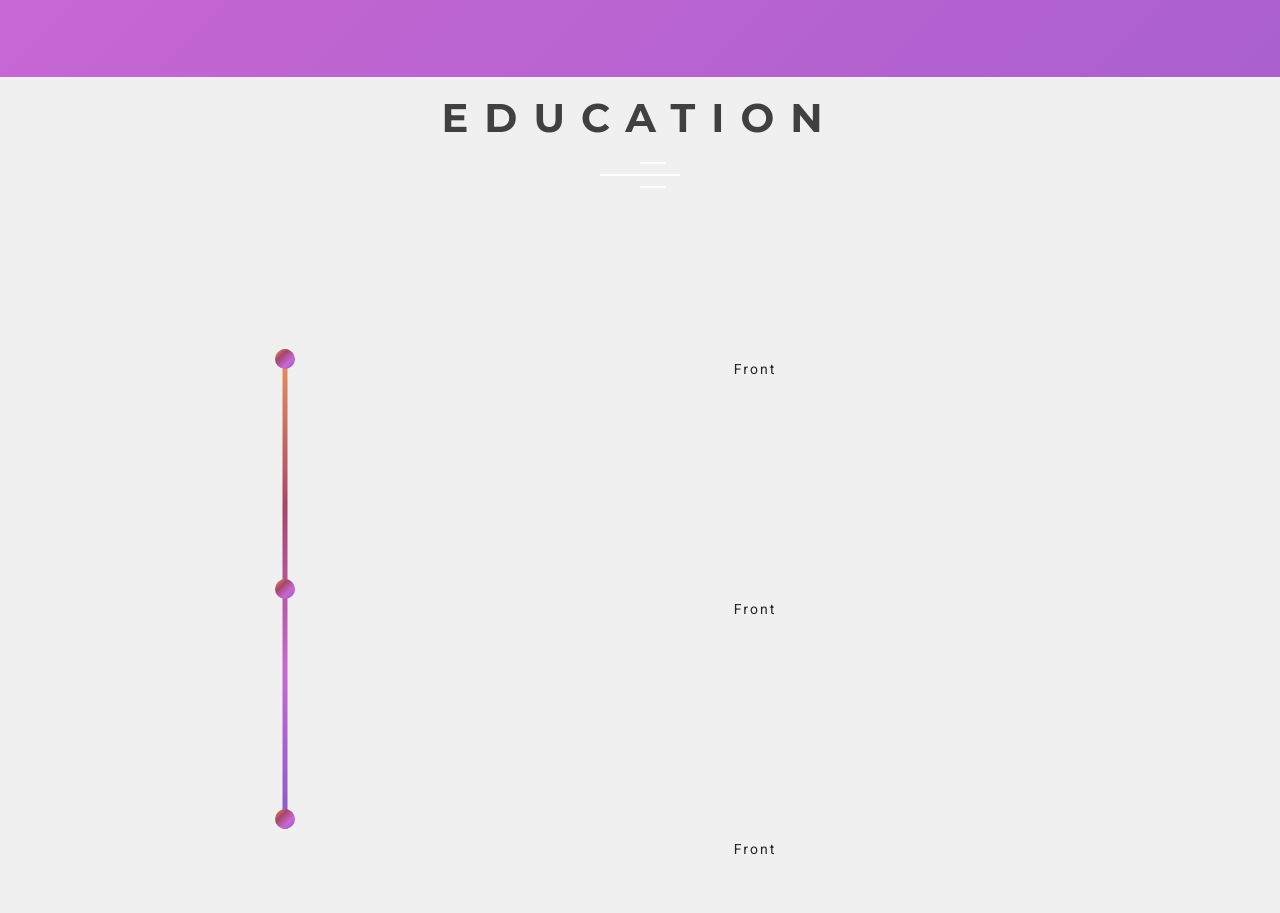
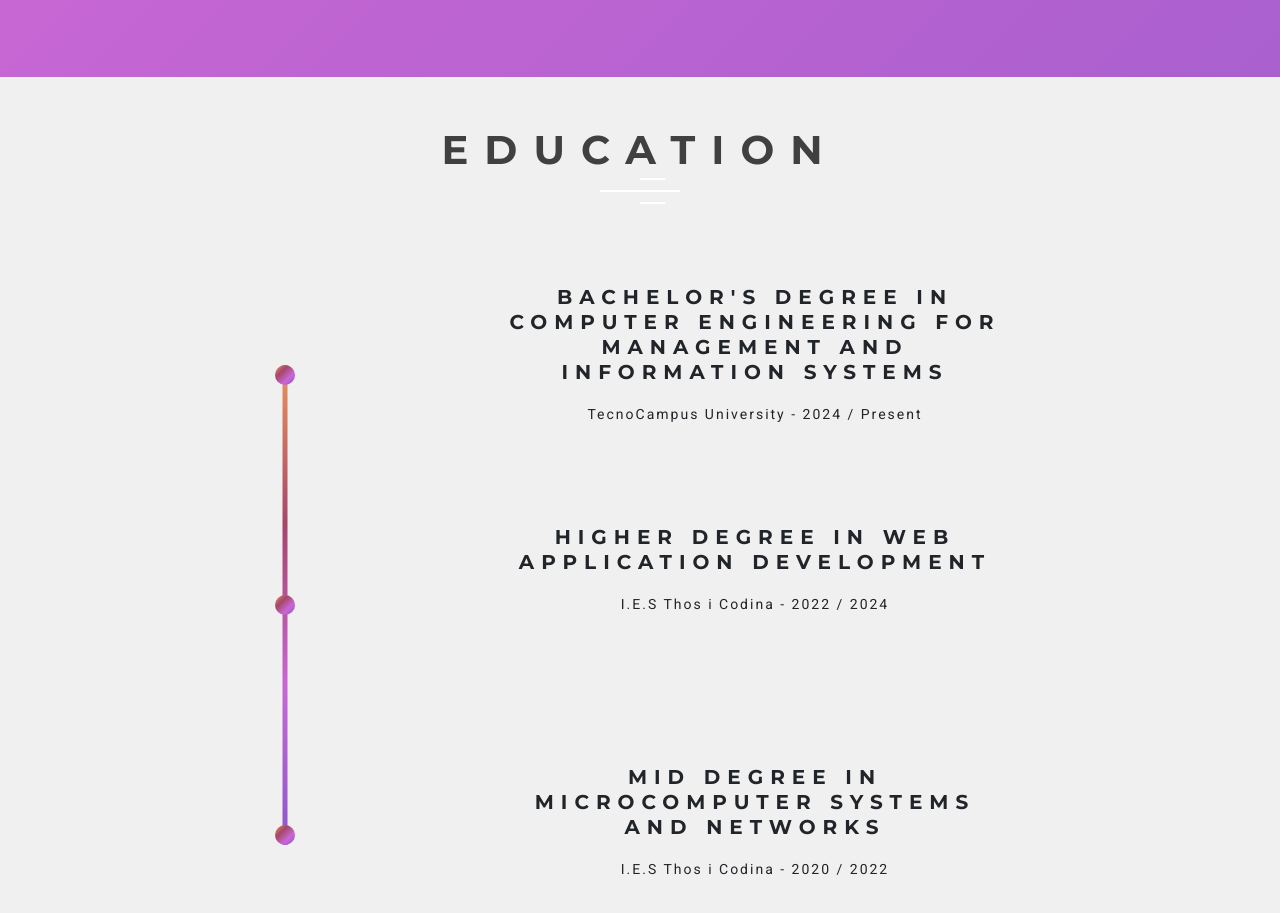
Before and after one commit to polanmarc/Portfolio, a React (Vite) app: page / in a window 1280 px wide. Shown: the part 860-1773 px from the top of the page. Built offline with nearby package versions, Linux system fonts and the light colour scheme.

Commit message:
seccion de Educacion casi acabada

```diff
--- a/src/components/Education.jsx
+++ b/src/components/Education.jsx
@@ -8,8 +8,8 @@ function Education() {
     const { t } = useTranslation();
 
     return (
-        <div id="education" className="d-flex justify-content-center flex-column text-center align-self-center">
-            <div className="d-flex justify-content-center flex-column text-center align-self-center w-100 p-3">
+        <div id="education" className="d-flex py-5 justify-content-center flex-column text-center align-self-center">
+            <div className="d-flex justify-content-center flex-column text-center align-self-center w-100">
                 <h2>{t('education')}</h2>
             </div>
             <div className="lines-thing text-center"></div>
@@ -26,29 +26,42 @@ function Education() {
                     <label className="labelCard">
                         <input type="checkbox" />
                         <div className="card">
-                            <div className="front-dark">Front</div>
-                            <div className="back">Back</div>
+                            <div className="front-dark">
+                                <h4>{t('tecnocampus_title')}</h4>
+                                <p>{t('tecnocampus_name_date')}</p>
+                            </div>
+                            <div className="back">
+                                <p>{t('tecnocampus_description')}</p>
+                            </div>
                         </div>
                     </label>
                     <label className="labelCard">
                         <input type="checkbox" />
                         <div className="card">
-                            <div className="front-dark">Front</div>
-                            <div className="back">Back</div>
+                            <div className="front-dark">
+                                <h4>{t('DAW_title')}</h4>
+                                <p>{t('DAW_name_date')}</p>
+                            </div>
+                            <div className="back">
+                                <p>{t('DAW_description')}</p>
+                            </div>
                         </div>
                     </label>
                     <label className="labelCard">
                         <input type="checkbox" />
                         <div className="card">
-                            <div className="front-dark">Front</div>
-                            <div className="back">Back</div>
+                            <div className="front-dark">
+                                <h4>{t('SMIX_title')}</h4>
+                                <p>{t('SMIX_name_date')}</p>
+                            </div>
+                            <div className="back">
+                                <p>{t('SMIX_description')}</p>
+                            </div>
                         </div>
                     </label>
                 </div>
             </div>
         </div>
-
-
 
         // <div>
         //     <svg className="waves" xmlns="http://www.w3.org/2000/svg"
--- a/src/styles/Card.css
+++ b/src/styles/Card.css
@@ -75,8 +75,8 @@
 .cards-container {
     display: flex;
     flex-direction: column;
-    align-items: flex-start; /* Alinear las tarjetas al inicio */
-    gap: 20px; /* Espacio entre las tarjetas */
+    align-items: flex-start;
+    gap: 20px;
     margin-left: 30px;
 }
 
@@ -87,8 +87,8 @@
     width: 500px;
     height: 200px;
     cursor: pointer;
-    position: relative; /* Eliminar posicionamiento absoluto */
-    margin-bottom: 20px; /* Espacio entre las tarjetas */
+    position: relative;
+    margin-bottom: 20px;
 }
 
 .card {
@@ -107,7 +107,6 @@
     width: 100%;
     background-color: var(--standar-color-text);
     text-align: center;
-    line-height: 200px;
     backface-visibility: hidden;
     border-radius: 5px;
 }
@@ -120,6 +119,24 @@
     background: var(--dark-mate);
     color: var(--standar-color-text);
     transform: rotateX(180deg);
+    padding: 20px;
+}
+
+.front-dark, .back {
+    display: flex;
+    align-items: center;
+    justify-content: center;
+    flex-direction: column;
+    padding: 30px;
+}
+
+.front-dark p, .back p {
+    text-align: justify;
+    font-size: 13px;
+	line-height: 17px;
+	letter-spacing: 1.5px;
+	font-weight: 400;
+	font-family: "Roboto";
 }
 
 label:hover .card {
--- a/src/styles/Education.css
+++ b/src/styles/Education.css
@@ -0,0 +1,3 @@
+#education {
+
+}
--- a/src/styles/Global.css
+++ b/src/styles/Global.css
@@ -49,7 +49,15 @@ h3 {
 	font-size: 28px;
 	line-height: 35px;
 	letter-spacing: 10px;
-	margin-bottom: 10px;
+}
+
+h4 {
+    font-family: "Montserrat";
+    text-transform: uppercase;
+    font-size: 20px;
+    line-height: 25px;
+    letter-spacing: 7px;
+    margin-bottom: 20px;
 }
 
 .icon {
--- a/src/traduction/ca/translation.json
+++ b/src/traduction/ca/translation.json
@@ -7,6 +7,14 @@
     "spanish": "Espanyol",
     "idioma": "Idioma",
     "aboutMe-content": "Soc un programador apassionat i altament motivat, amb excel·lents habilitats per al treball en equip i una comunicació efectiva amb les diverses parts interessades. Em distingeixo per mantenir una actitud de formació contínua, mantenint-me sempre al dia amb les últimes tecnologies i tendències en el camp de la programació.",
-    "education": "Educació"
-
+    "education": "Educació",
+    "tecnocampus_title": "Grau en Enginyeria Informàtica de Gestió i Sistemes d'Informació",
+    "tecnocampus_name_date": "Universitat TecnoCampus - 2024 / Present",
+    "tecnocampus_description": "En el Grau en Enginyeria Informàtica, aprendràs a desenvolupar aplicacions web, mòbils i intel·ligència artificial, a més de dissenyar i gestionar sistemes d'informació, bases de dades, xarxes, servidors i serveis al núvol. També et formaràs en la gestió de projectes i equips. El programa inclou assignatures bàsiques, obligatòries, optatives i un treball final de grau, totes amb un enfocament pràctic que es reforça a través de laboratoris i exercicis integrats en cada matèria tècnica.",
+    "DAW_title": "Grau Superior en Desenvolupament d'Aplicacions Web",
+    "DAW_name_date": "I.E.S Thos i Codina - 2022 / 2024",
+    "DAW_description": "En el Grau Superior en Desenvolupament d'Aplicacions Web, he après a gestionar servidors d'aplicacions, adaptant la seva configuració per al desplegament eficient d'aplicacions web. També vaig adquirir habilitats per implantar i gestionar bases de dades, desenvolupar aplicacions web amb accés a bases de dades utilitzant llenguatges i eines de mapeig adequats, i crear interfícies per a aplicacions web seguint manuals d'estil i estàndards web. A més, em vaig formar en el desplegament i distribució d'aplicacions web en diversos entorns.",
+    "SMIX_title": "Cicle Formatiu de Grau Mitjà en Sistemes Microinformàtics i Xarxes",
+    "SMIX_name_date": "I.E.S Thos i Codina - 2020 / 2022",
+    "SMIX_description": "He instal·lat i mantingut equips i sistemes informàtics en entorns tant monusuari com multiusuari. A més, he gestionat la instal·lació i manteniment d'aplicacions ofimàtiques i corporatives, així com de serveis d'Internet. També he realitzat l'administració, gestió i comercialització d'una petita empresa o taller, i he instal·lat i mantingut serveis de xarxa."
 }
--- a/src/traduction/en/translation.json
+++ b/src/traduction/en/translation.json
@@ -7,5 +7,14 @@
   "spanish": "Spanish",
   "idioma": "Language",
   "aboutMe-content": "I am a passionate and highly motivated programmer, with excellent teamwork skills and effective communication with various stakeholders. I stand out for maintaining a continuous learning attitude, always staying updated with the latest technologies and trends in the field of programming.",
-  "education": "Education"
+  "education": "Education",
+  "tecnocampus_title": "Bachelor's Degree in Computer Engineering for Management and Information Systems",
+  "tecnocampus_name_date": "TecnoCampus University - 2024 / Present",
+  "tecnocampus_description": "In the Bachelor's Degree in Computer Engineering, I learned to develop web and mobile applications, as well as artificial intelligence. Additionally, I gained skills in designing and managing information systems, databases, networks, servers, and cloud services. I also received training in project and team management. The program includes core, mandatory, elective courses, and a final project, all with a practical focus reinforced through labs and integrated exercises in each technical subject.",
+  "DAW_title": "Higher Degree in Web Application Development",
+  "DAW_name_date": "I.E.S Thos i Codina - 2022 / 2024",
+  "DAW_description": "In the Higher Degree in Web Application Development, I learned to manage application servers by adapting their configuration for the efficient deployment of web applications. I also gained skills in deploying and managing databases, developing web applications with database access using appropriate languages and mapping tools, and creating interfaces for web applications according to style guides and web standards. Additionally, I was trained in the deployment and distribution of web applications across various environments.",
+  "SMIX_title": "Mid Degree in Microcomputer Systems and Networks",
+  "SMIX_name_date": "I.E.S Thos i Codina - 2020 / 2022",
+  "SMIX_description": "I have installed and maintained computer systems in both single-user and multi-user environments. Additionally, I have managed the installation and maintenance of office and corporate applications, as well as Internet services. I have also handled the administration, management, and commercialization of a small business or workshop, and I have installed and maintained network services."
 }
--- a/src/traduction/es/translation.json
+++ b/src/traduction/es/translation.json
@@ -7,5 +7,14 @@
   "spanish": "Español",
   "idioma": "Idioma",
   "aboutMe-content": "Soy un programador apasionado y altamente motivado, con excelentes habilidades para el trabajo en equipo y una comunicación efectiva con las diversas partes interesadas. Me destaco por mantener una actitud de aprendizaje continua, manteniéndome siempre actualizado con las últimas tecnologías y tendencias en el campo de la programación.",
-  "education": "Educacion"
+  "education": "Educacion",
+  "tecnocampus_title": "Grado en Ingeniería Informática de Gestión y Sistemas de Información",
+  "tecnocampus_name_date" : "Universidad TecnoCampus - 2024 / Presente",
+  "tecnocampus_description" : "En el Grado en Ingeniería Informática, aprenderás a desarrollar aplicaciones web, móviles e inteligencia artificial, además de diseñar y gestionar sistemas de información, bases de datos, redes, servidores y servicios en la nube. También te formarás en gestión de proyectos y equipos. El programa incluye asignaturas básicas, obligatorias, optativas y un trabajo final de grado, todas con un enfoque práctico que se refuerza a través de laboratorios y ejercicios integrados en cada materia técnica.",
+  "DAW_title": "Grado Superior en Desarrollo de Aplicaciones Web",
+  "DAW_name_date": "I.E.S Thos i Codina - 2022 / 2024",
+  "DAW_description": "En el Grado en Ingeniería Informática, he aprendido a gestionar servidores de aplicaciones, adaptando su configuración para el despliegue eficiente de aplicaciones web. También adquirí habilidades para implantar y gestionar bases de datos, desarrollar aplicaciones web con acceso a bases de datos utilizando lenguajes y herramientas de mapeo adecuados, y crear interfaces para aplicaciones web siguiendo manuales de estilo y estándares web. Además, me formé en el despliegue y distribución de aplicaciones web en diversos entornos.",
+  "SMIX_title": "Grado Medio en Sistemas Microinformáticos y Redes",
+  "SMIX_name_date": "I.E.S Thos i Codina - 2020 / 2022",
+  "SMIX_description": "He instalado y mantenido equipos y sistemas informáticos en entornos tanto monousuario como multiusuario. Además, he gestionado la instalación y mantenimiento de aplicaciones ofimáticas y corporativas, así como de servicios de Internet. También he realizado la administración, gestión y comercialización de una pequeña empresa o taller, y he instalado y mantenido servicios de red."
 }
```
